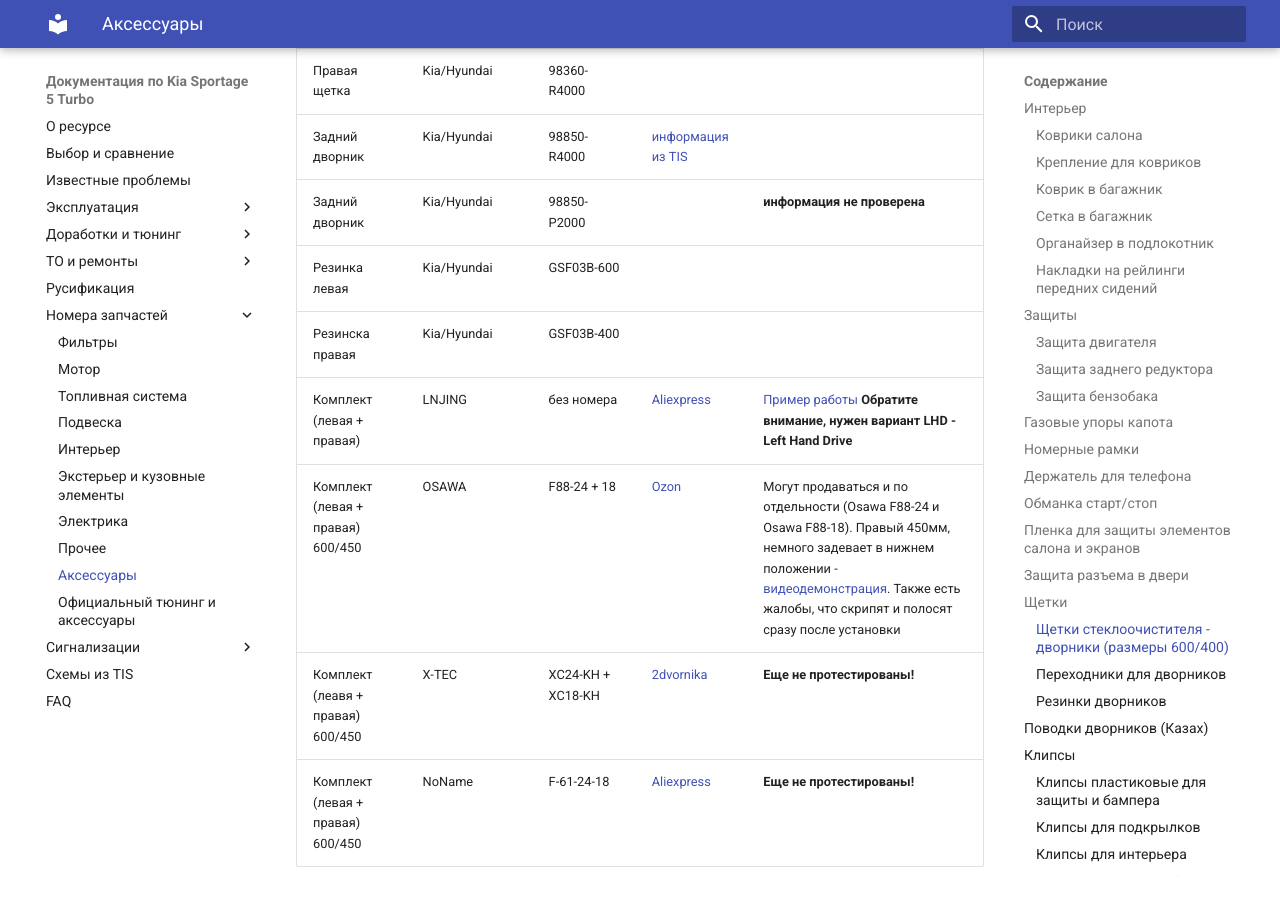
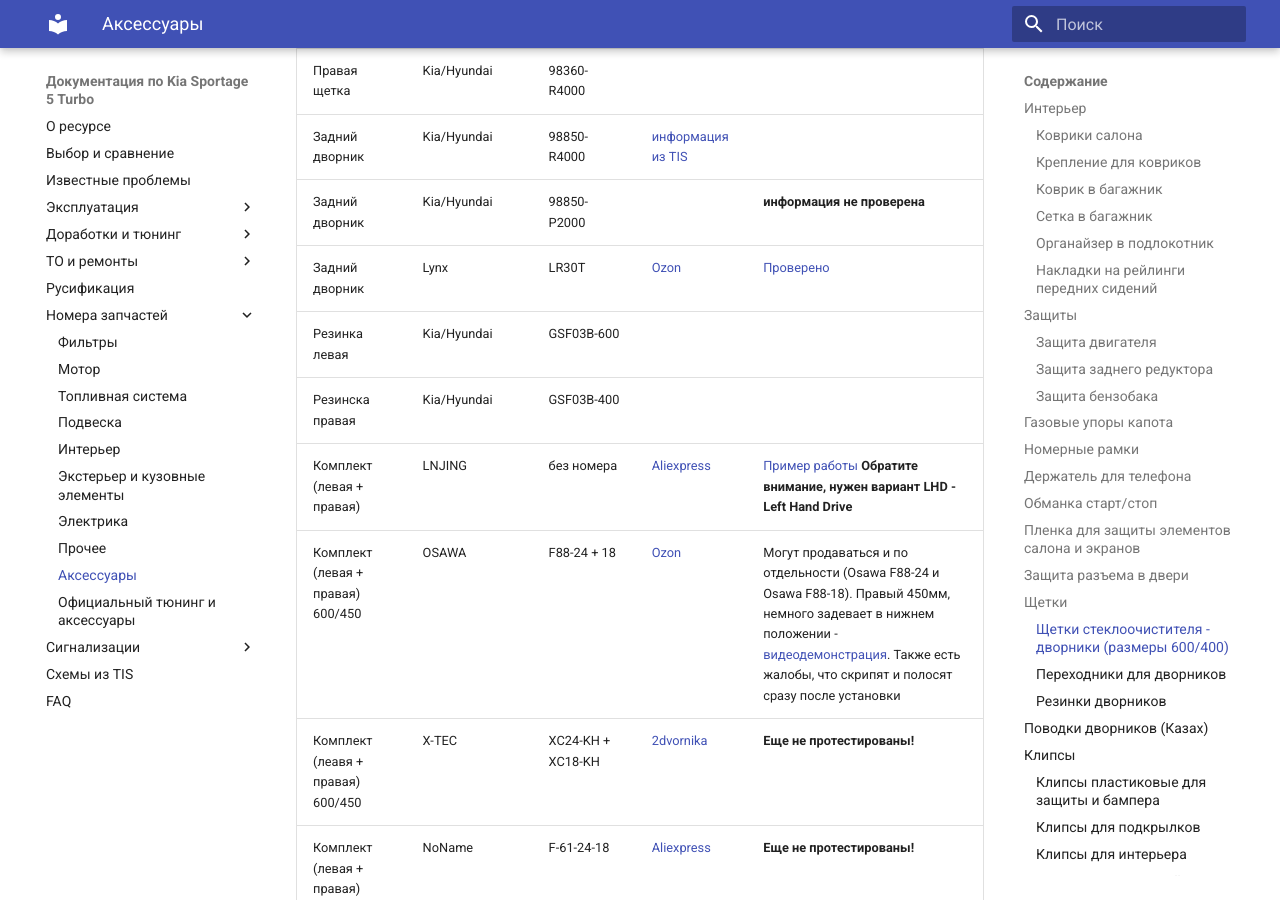
Before and after one commit to kia-sportage-docs/kia-sport5-docs, an MkDocs documentation site: the page built from docs/part/accessories.md, in a window 1280 px wide and 900 px high, scrolled down 4122 px. Built offline with MkDocs 1.6.1 and Material for MkDocs 9.7.7, drawn with Linux system fonts in a browser that asks for light colours.

Commit message:
+ задняя щетка аналог

```diff
--- a/docs/part/accessories.md
+++ b/docs/part/accessories.md
@@ -136,6 +136,7 @@
 | Правая щетка | Kia/Hyundai | 98360-R4000| | |
 | Задний дворник | Kia/Hyundai | 98850-R4000 | [информация из TIS](https://t.me/Kia_Sportage_5_Turbo/36156/148836) |
 | Задний дворник | Kia/Hyundai | 98850-P2000 | | **информация не проверена** |
+| Задний дворник | Lynx | LR30T | [Ozon](https://ozon.ru/t/ifLnttG) | [Проверено](https://t.me/Kia_Sportage_5_Turbo/36161/155501) |
 | Резинка левая |  Kia/Hyundai | GSF03B-600 | | |
 | Резинска правая |Kia/Hyundai | GSF03B-400 | | |
 | Комплект (левая + правая) | LNJING | без номера | [Aliexpress](https://ali.click/vk9mo1) | [Пример работы](https://t.me/Kia_Sportage_5_Turbo/36156/143835) **Обратите внимание, нужен вариант LHD - Left Hand Drive** |
```
